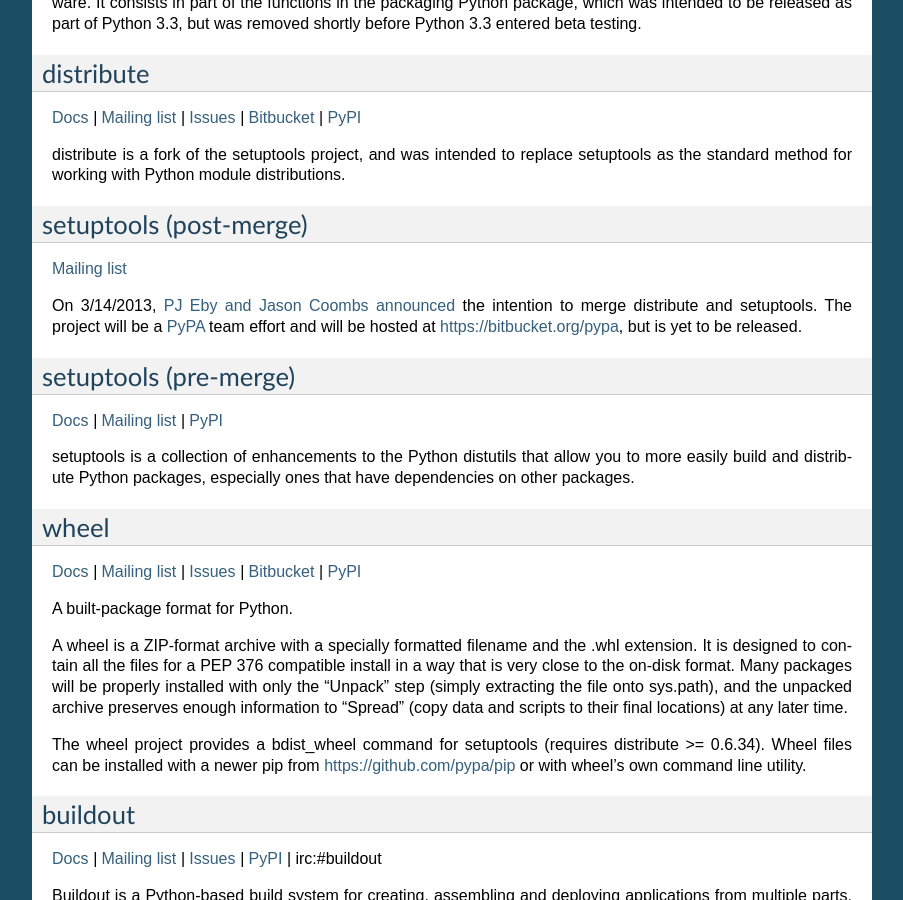
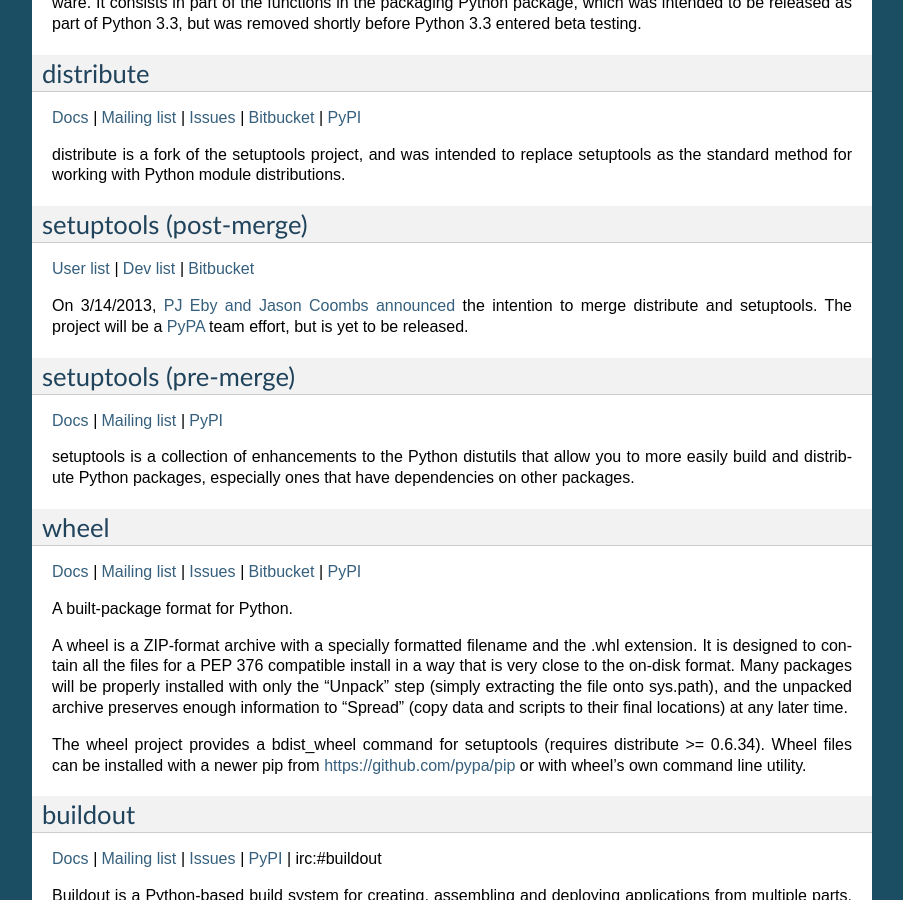
Before and after one commit to pypa/packaging.python.org, a Sphinx documentation site: the page built from source/projects.txt, in a window 1280 px wide and 900 px high, scrolled down 344 px. Shown: the whole window, without its empty margins (198-1101 px from the left). Built offline with Sphinx 7.4.7, drawn with Linux system fonts in a browser that asks for light colours.

Commit message:
the post-merge setuptools is on bitbucket

```diff
--- a/source/projects.txt
+++ b/source/projects.txt
@@ -53,13 +55,15 @@
 setuptools (post-merge)
 =======================
 
-`Mailing list <http://mail.python.org/mailman/listinfo/distutils-sig>`_
+`User list <http://mail.python.org/mailman/listinfo/distutils-sig>`_ `|`
+`Dev list <http://groups.google.com/group/pypa-dev>`_ `|`
+`Bitbucket <https://bitbucket.org/pypa/setuptools>`_
+
 
 On 3/14/2013, `PJ Eby and Jason Coombs announced
 <http://mail.python.org/pipermail/distutils-sig/2013-March/020126.html>`_ the
 intention to merge distribute and setuptools.  The project will be a
-:term:`PyPA` team effort and will be hosted at https://bitbucket.org/pypa, but
-is yet to be released.
+:term:`PyPA` team effort, but is yet to be released.
 
 .. _`setuptools_pre_merge`:
 
```
Also changed, not shown: other parts of source/projects.txt (+7 -0 lines).
